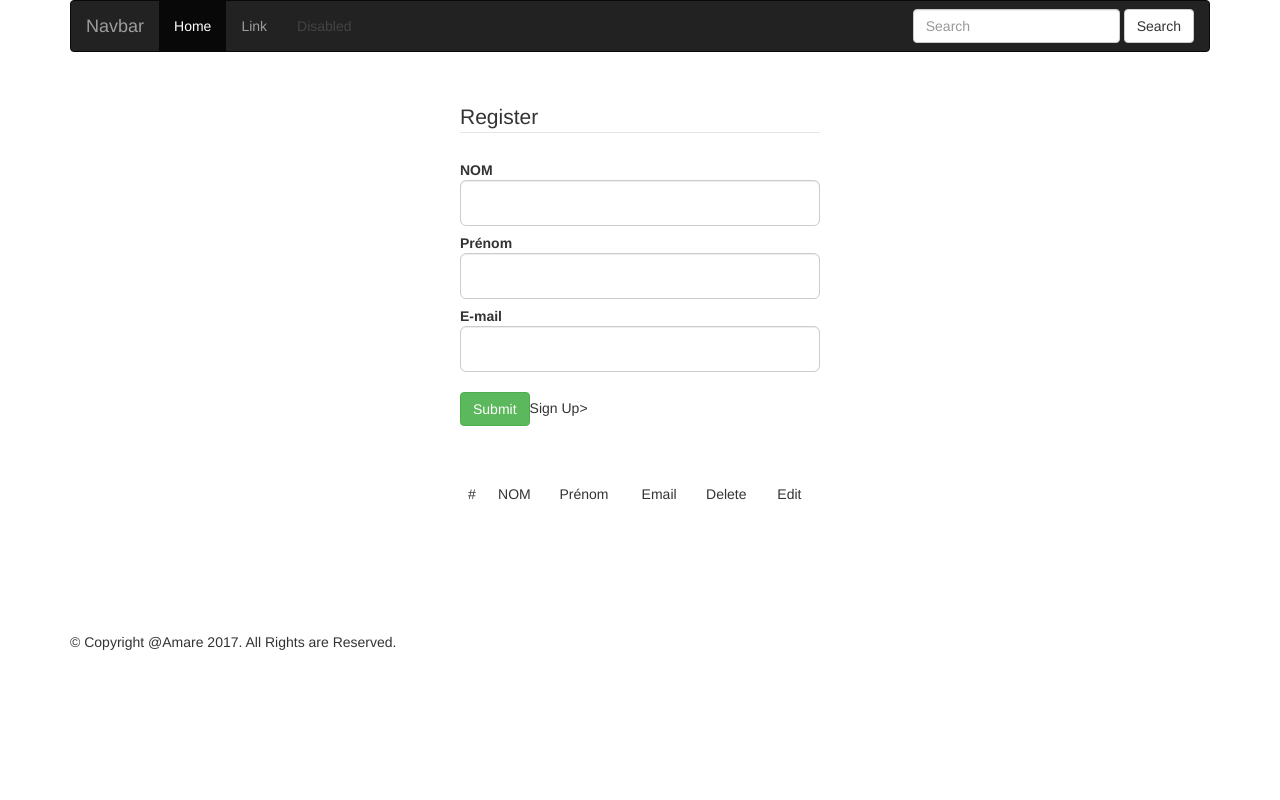
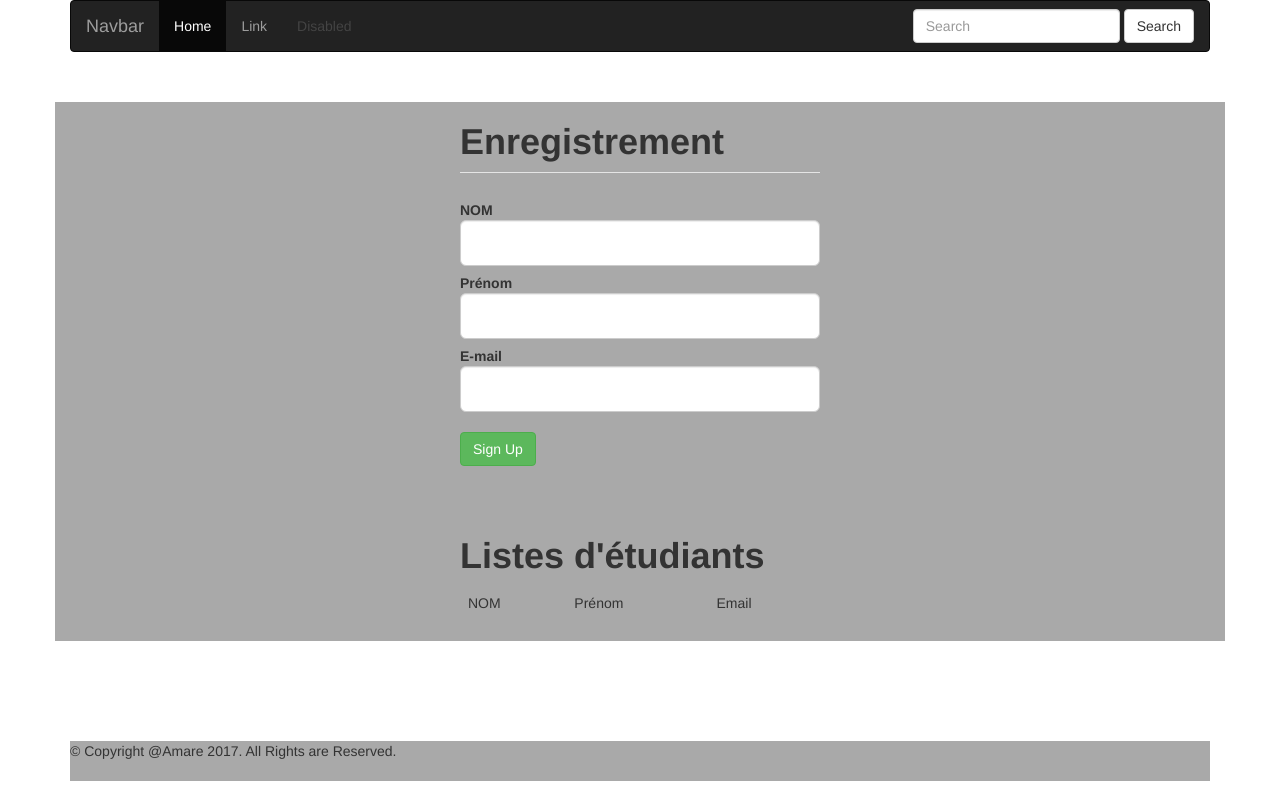
Before and after one commit to mouskito/poec-agefos, a PHP site: page /TP-moussa/index.html in a window 1280 px wide. Run offline with PHP 8.4, Linux system fonts and the light colour scheme.

Commit message:
Trying to add delete button, not yet

```diff
--- a/TP-moussa/css/style.css
+++ b/TP-moussa/css/style.css
@@ -1,4 +1,23 @@
 
-.registration_page, .table {
+.registration_page {
     margin-top: 50px;
+    background-color: darkgray;
 }
+
+.submit_div {
+    margin-bottom: 70px;
+}
+
+#nom {
+    text-transform: uppercase;
+}
+
+#prenom {
+    text-transform: capitalize;
+}
+
+.foooter {
+    background-color: darkgray;
+    height: 40px;
+
+}
--- a/TP-moussa/index.html
+++ b/TP-moussa/index.html
@@ -38,47 +38,51 @@
                     <form class="form-horizontal" action="#" method="POST" name="form" onSubmit="return registration();">
                         <fieldset>
                             <div id="legend">
-                                <legend class="">Register</legend>
+                                <legend class=""><h1><strong>Enregistrement</strong></h1></legend>
                             </div>
                             <div class="control-group">
                                 <label class="control-label" for="nom">NOM</label>
                                 <div class="controls">
-                                    <input type="text" id="nom" name="nom" placeholder="" class="form-control input-lg">
+                                    <input type="text" id='nom' name="nom" placeholder="" class="form-control input-lg">
                                 </div>
                             </div>
                             <div class="control-group">
                                 <label class="control-label" for="prenom">Prénom</label>
                                 <div class="controls">
-                                    <input type="text" id="prenom" name="prenom" placeholder="" class="form-control input-lg">
+                                    <input type="text" id='prenom' name="prenom" placeholder="" class="form-control input-lg">
                                 </div>
                             </div>
 
                             <div class="control-group">
                                 <label class="control-label" for="email">E-mail</label>
                                 <div class="controls">
-                                    <input type="email" id="email" name="email" placeholder="" class="form-control input-lg">
+                                    <input type="email" id='email' name="email" placeholder="" class="form-control input-lg">
                                 </div>
                             </div><br>
 
-                            <div class="control-group">
+                            <div class="control-group submit_div">
                                 <!-- Button -->
                                 <div class="controls">
-                                    <input type="submit" class="btn btn-success btn-sign-in" id="signup">Sign Up>
+                                    <input type="submit" class="btn btn-success btn-sign-in" id="signup" value="Sign Up" onclick="registration();">
                                 </div>
                             </div>
                             <table class="table" id="table">
                                 <thead class="thead-inverse">
+                                <h1><strong>Listes d'étudiants</strong></h1>
+                                <!--<tr><input type="button" id="delete" value="Delete" class="btn-danger"></tr>
+                                <tr><input type="button" id="edit" value="Edit" class="btn-success"></tr>-->
                                 <tr>
-                                    <td>#</td>
-                                    <!--<th>Select</th>-->
+
                                     <td>NOM</td>
                                     <td>Prénom</td>
                                     <td>Email</td>
-                                    <td>Delete</td>
-                                    <td>Edit</td>
+
                                 </tr>
+
                                 </thead>
+
                                 <tbody class="tbody">
+
 
                                 </tbody>
                             </table>
--- a/TP-moussa/js/script.js
+++ b/TP-moussa/js/script.js
@@ -1,13 +1,6 @@
-$("#signup").click(function (e) {
 
-    var x_nom = document.getElementById("nom").value;
-    var x_prenom = document.getElementById("prenom").value;
-    var x_email = document.getElementById("email").value;
-    $(".tbody").prepend("<tr><td></td></td><td>"+x_nom+"</td> <td>"+x_prenom+"</td> <td>"+x_email+"</td><td><input type=\"button\" class=\"bg-danger\"></td>\n" +
-        "                    <td><input type=\"button\" class=\"btn-success\"></td></tr>");
 
-    e.preventDefault()
-});
+// Form Validation
 
 function registration () {
 
@@ -17,7 +10,8 @@
 
     var email_regex = /^([a-zA-Z0-9_\.\-\+])+\@(([a-zA-Z0-9\-])+\.)+([a-zA-Z0-9]{2,3})+$/;
 
-    if (nom === "") {
+
+    if (nom === "" ) {
         alert("Entrez votre nom!");
         document.form.nom.focus();
         document.form.nom.style.backgroundColor = "#f2786a";
@@ -35,71 +29,32 @@
         document.form.email.style.backgroundColor = "#f2786a";
         return false;
     }
-}
 
-
-// get the table by class
-/*var rIndex,
-    table = document.getElementsByClassName("table");*/
-
-// create a new row and cells
-// get value from input text
-// set the values into row cell's
-
-// Add row
-
-function addRow() {
 
 }
 
 
+// Add Rows
+
+$("#signup").click(function (e) {
+
+    var x_nom = document.getElementById("nom").value;
+    var x_prenom = document.getElementById("prenom").value;
+    var x_email = document.getElementById("email").value;
+
+    var remove = '<input type="button" id="delete" class="btn-danger" value="Delete">';
+    var edit ='<input type="button" id="edit" class="btn-success" value="Edit">';
+    $(".tbody").prepend("<tr><td>"+x_nom+"</td> <td>"+x_prenom+"</td> <td>"+x_email+"</td><td>"+remove+"</td><td>"+edit+"</td></tr>");
 
 
+    e.preventDefault();
+
+});
 
 
+// Delete Rows
 
+$('table tbody').on('click', '#delete', function () {
 
-
-
-
-
-
-
-
-
-
-
-
-
-
-
-
-
-
-
-
-
-
-
-
-/*
-$(document).ready(function () {
-    $("#signup").click(function () {
-        var nom = $("#nom").val();
-        var prenom = $("#prenom").val();
-        var email = $("#email").val();
-        var add = "<tr><td><input type='checkbox' name='record'></td><td>" + nom + "</td><td>" + prenom + "</td><td>" + email +"</td></tr>";
-
-        $("table tbody").append(add);
-    });
-    // Find and remove selected table rows
-    $(".delete-row").click(function () {
-        $("table tbody").find('input[name="record"]').each(function () {
-            if ($(this).is(":checked")) {
-                $(this).parents("tr").remove();
-            }
-        })
-    });
-
+    $(this).closest('tr').remove();
 });
-*/
```
Also changed, not shown: TP-moussa/main.js (deleted, +0 -55 lines), 1 other file.
